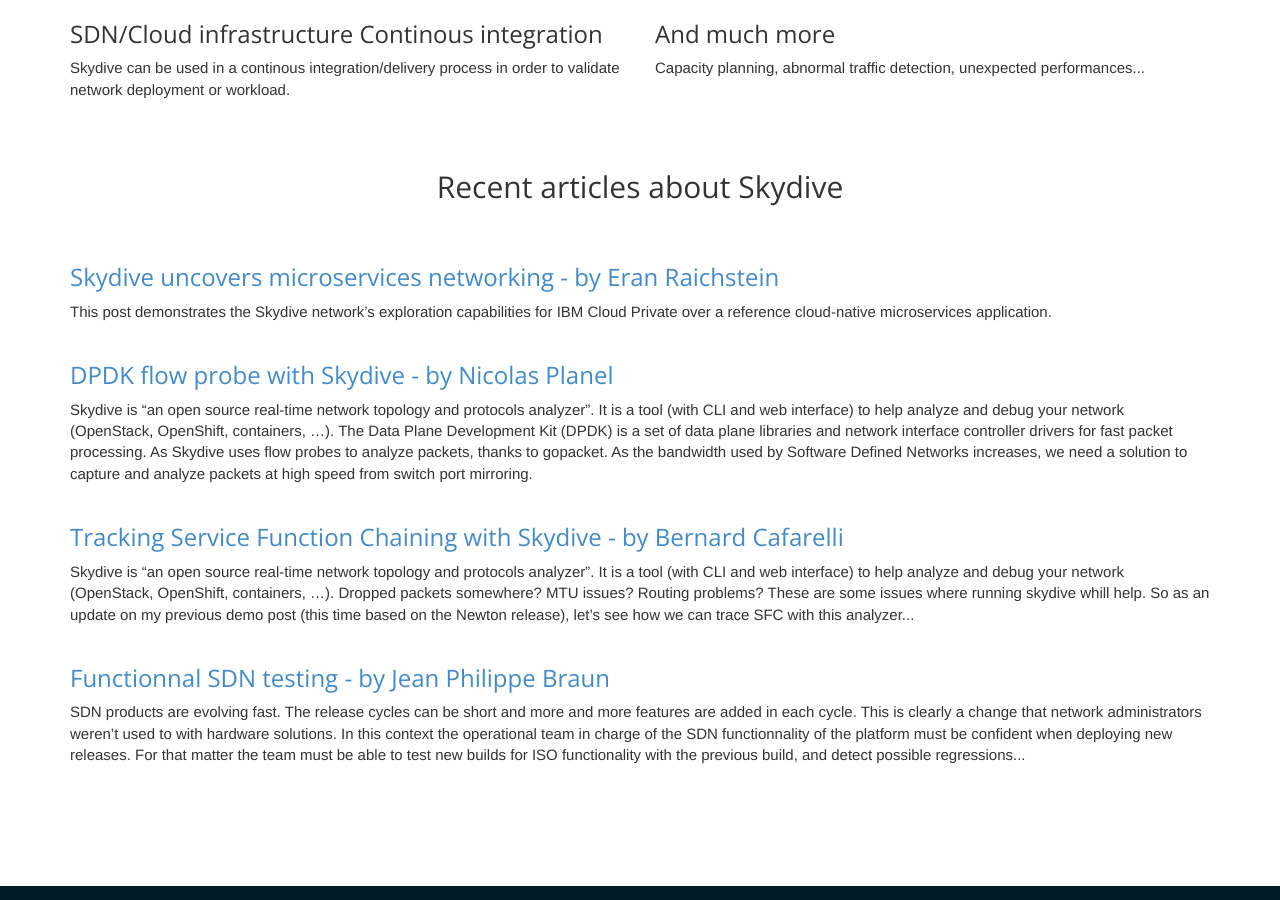
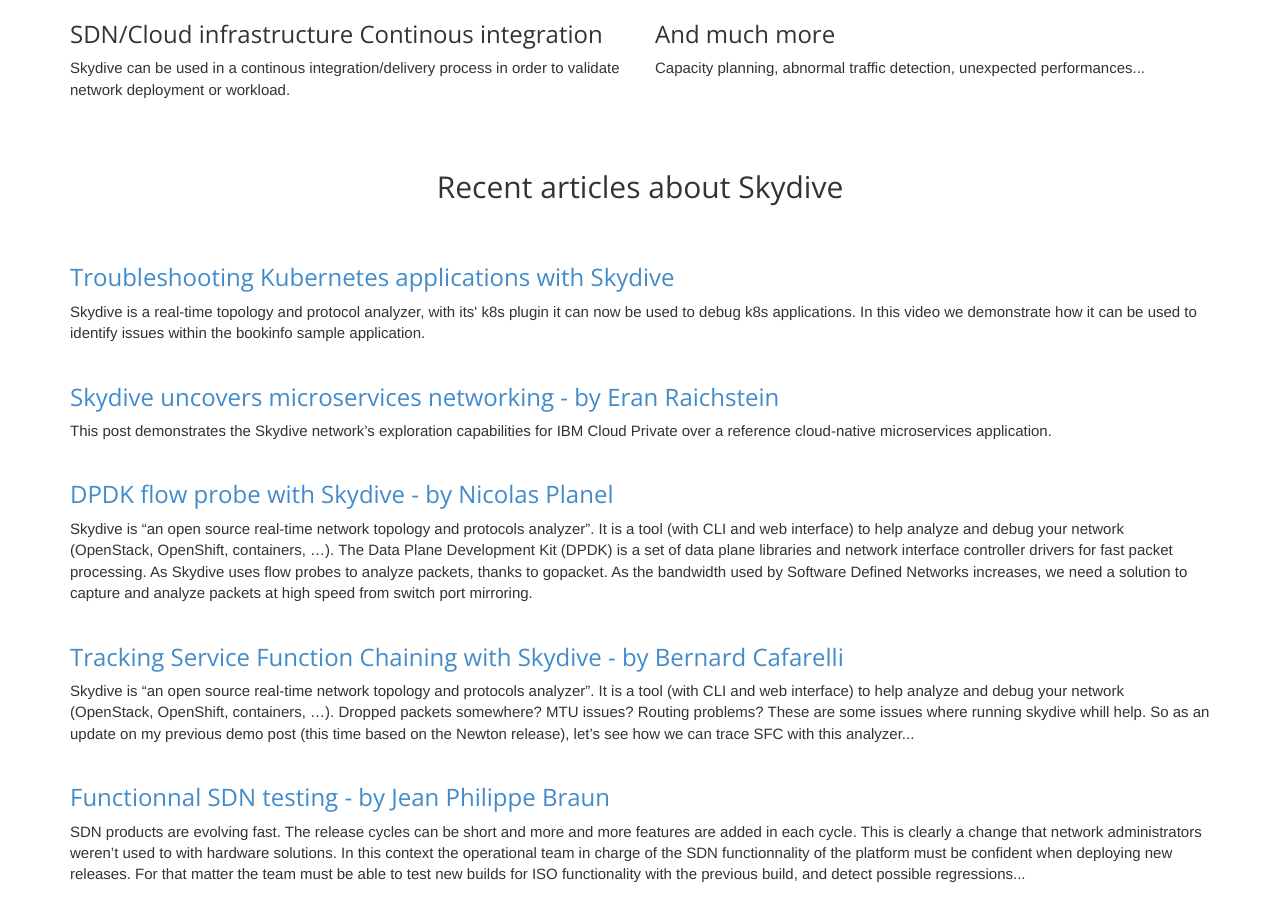
Before and after one commit to skydive-project/skydive.network, a Jekyll site: the page built from index.md, in a window 1280 px wide and 900 px high, scrolled down 1750 px. Built offline with Jekyll 4.4.1, drawn with Linux system fonts in a browser that asks for light colours; nearby versions of some CDN libraries.

Commit message:
Add Kubernetes youtube video

```diff
--- a/_layouts/index.html
+++ b/_layouts/index.html
@@ -118,6 +118,15 @@
 
 		<div class="row">
 			<div class="col-sm-12">
+				<h3><a href="https://www.youtube.com/watch?v=DOQvtIR6c_A">Troubleshooting Kubernetes applications with Skydive</a></h3>
+				<p>
+					Skydive is a real-time topology and protocol analyzer, with its' k8s plugin it can now be used to debug k8s applications. In this video we demonstrate how it can be used to identify issues within the bookinfo sample application.
+				</p>
+			</div>
+		</div>
+
+		<div class="row">
+			<div class="col-sm-12">
 				<h3><a href="https://medium.com/@eran.raichstein/skydive-uncovers-microservices-networking-the-basics-a8aa7307d03c">Skydive uncovers microservices networking - by Eran Raichstein</a></h3>
 				<p>
 					This post demonstrates the Skydive network’s exploration capabilities for IBM Cloud Private over a reference cloud-native microservices application.
```
